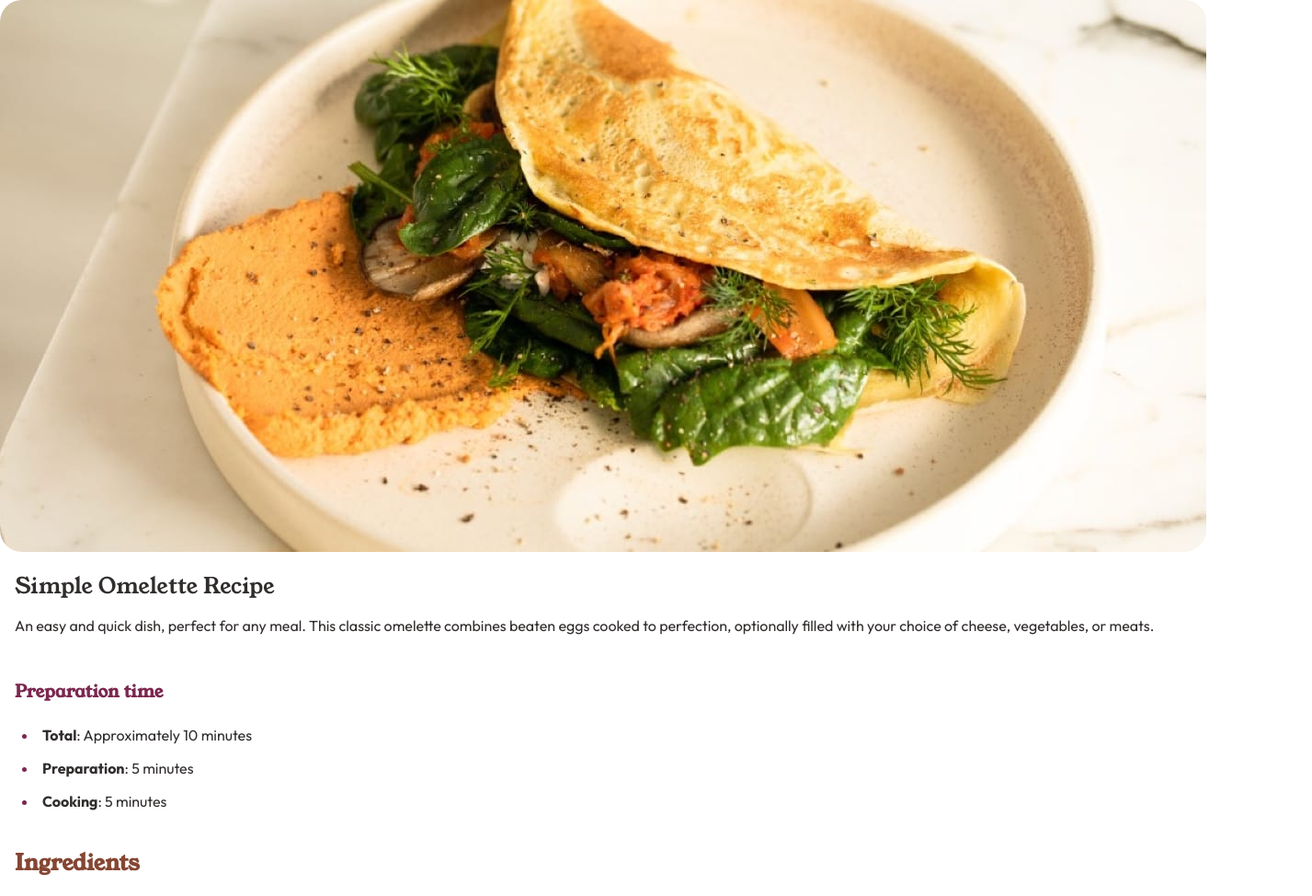
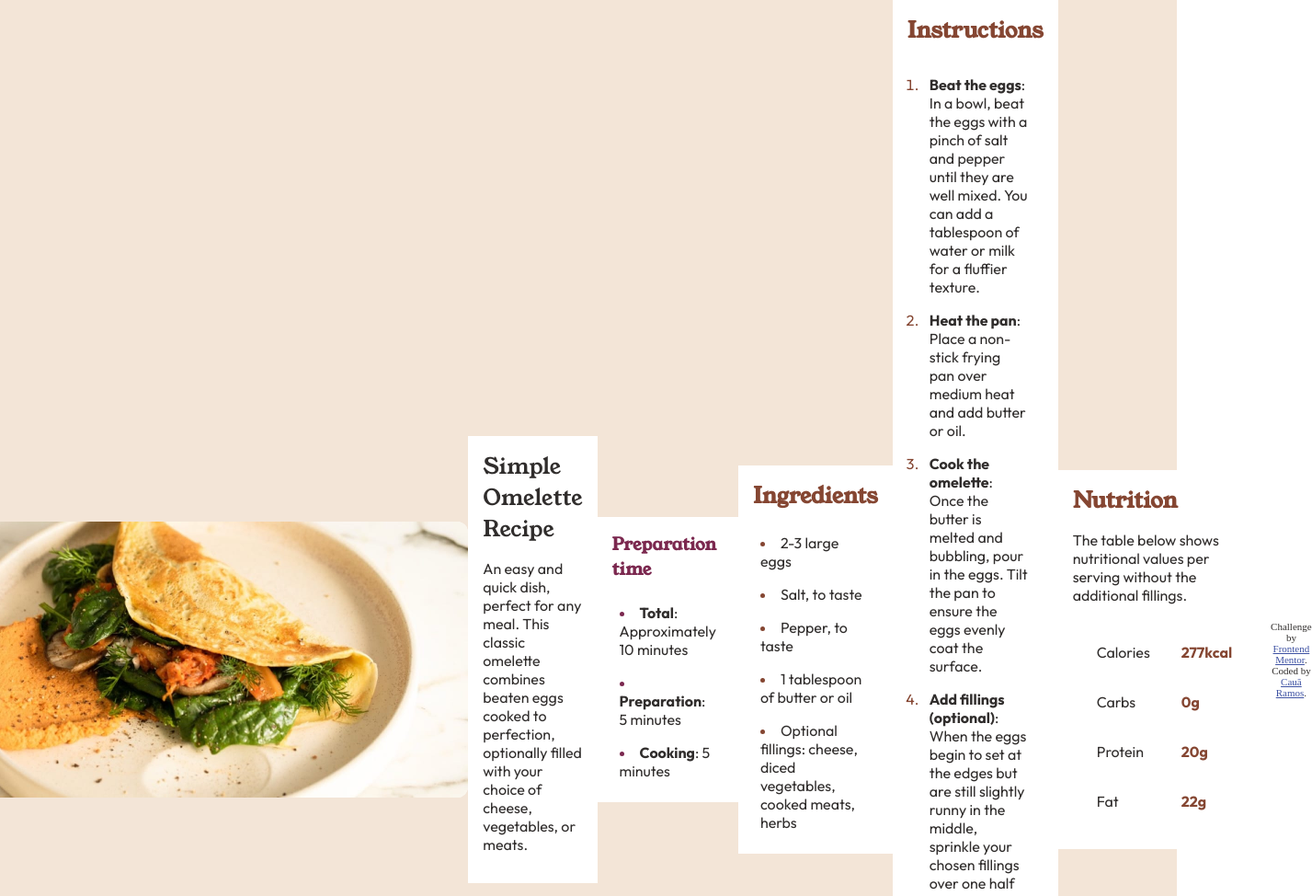
Before and after one commit to CauaRamoss/Recipe-page, a plain HTML site: page index.html in a window 1280 px wide. Shown: the top 974 px of the page at 92% size, 1427 px wide, since content can reach past the window. Drawn offline with Linux system fonts and the light colour scheme.

Commit message:
Update style.css

```diff
--- a/style.css
+++ b/style.css
@@ -10,12 +10,19 @@
     color: hsl(24, 5%, 18%)
 }
 
+main {
+    display: flex;
+    flex-direction: column;
+}
+
 body {
-    font-size: 16px;
+    max-width: 100vw;
+	margin: 0;
 }
 
 img {
-    border-radius: 1.5rem;
+	width: 100%;
+	height: 171px;
 }
 
 section {
@@ -80,3 +87,46 @@ td {
 td strong {
     color: hsl(14, 45%, 36%);
 }
+
+@media (min-width: 640px) {
+	body {
+		display: flex;
+		align-items: center;
+		justify-content: center;
+		background-color: #f3e5d7;
+	}
+
+	main {
+		width: 616px;
+		background-color: #ffffff;
+		padding: 40px;
+		margin-top: 128px;
+		margin-bottom: 128px;
+		border-radius: 24px;
+	}
+
+	img {
+		height: 300px;
+		width: 536px;
+		align-self: center;
+		border-radius: 12px;
+		object-fit: cover;
+	}
+}
+
+@media (min-width: 1024px) {
+	body {
+		display: flex;
+		align-items: center;
+		justify-content: center;
+		background-color: #f3e5d7;
+	}
+
+	main {
+		width: 736px;
+	}
+
+	img {
+		width: 656px;
+	}
+}
```
